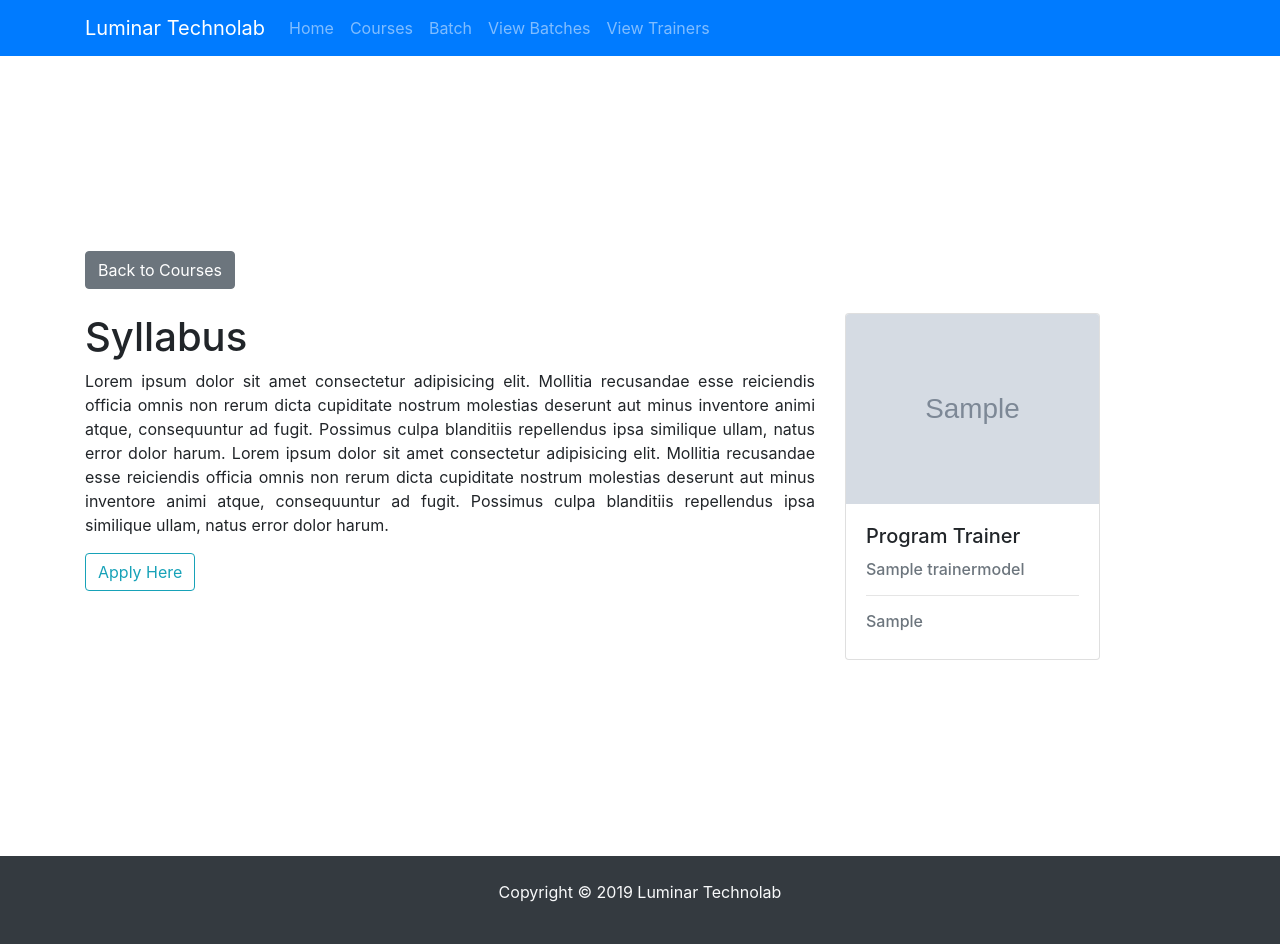
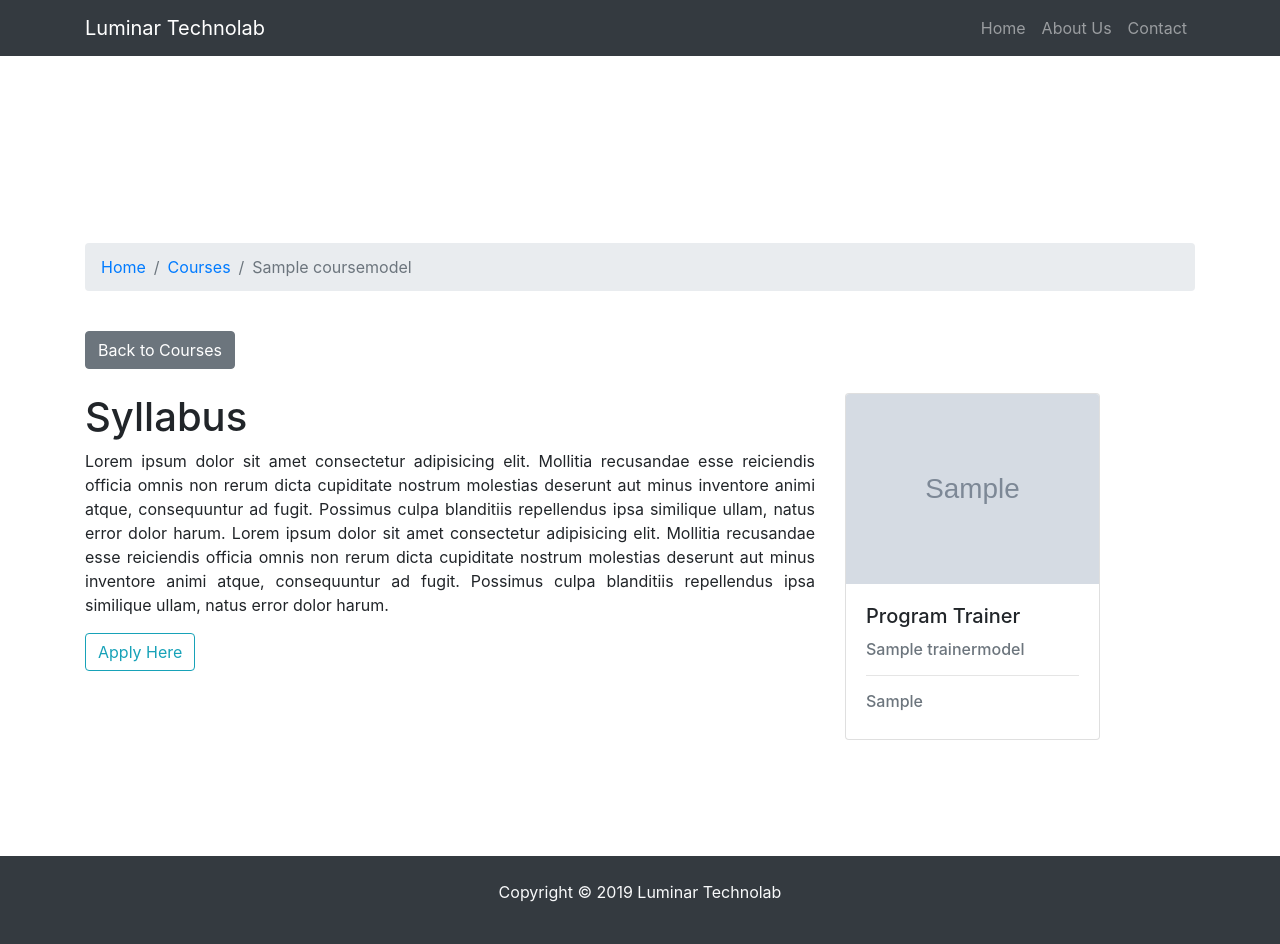
Before and after one commit to jissmonjose/students-courses-app, a Django app: page /student/1 in a window 1280 px wide. Run offline with Django 3.2, Linux system fonts and the light colour scheme; tables that the repository leaves empty hold one stand-in row (values such as "Sample post"); grey boxes marked "Sample" are stand-in pictures; some libraries are stand-ins or nearby versions.

Commit message:
added breadcrumb features

```diff
--- a/user_reg_proj_root/templates/courseapp/edit_details.html
+++ b/user_reg_proj_root/templates/courseapp/edit_details.html
@@ -1,3 +1,4 @@
+ls'''
 {% extends 'courseapp/base.html' %}
 {% load crispy_form_tags%}
 
--- a/user_reg_proj_root/templates/partial/_navbar.html
+++ b/user_reg_proj_root/templates/partial/_navbar.html
@@ -1,19 +1,20 @@
- <nav class="navbar navbar-expand-lg navbar-dark bg-primary sticky-top">
+ <nav class="navbar navbar-expand-sm navbar-dark bg-dark">
     <div class="container">
-            <a href="{% url 'index_page' %}" class="navbar-brand">Luminar Technolab</a>
-            <button class="navbar-toggler" data-toggle="collapse" data-target="#navlinks">
+      <a href="index.html" class="navbar-brand">Luminar Technolab</a>
+      <button class="navbar-toggler" data-toggle="collapse" data-target="#navbarCollapse">
         <span class="navbar-toggler-icon"></span>
       </button>
-            <div class="collapse navbar-collapse" id="navlinks">
-                <ul class="navbar-nav">
-                    <li class="nav-item"><a class="nav-link" href="{% url 'home' %}">Home</a></li>
-                    <li class="nav-item"><a class="nav-link" href="{% url 'course_list' %}">Courses</a></li>
-                    <li class="nav-item"><a class="nav-link" href="{% url 'batch' %}">Batch</a></li>
-                    <li class="nav-item"><a class="nav-link" href="{% url 'batch_list' %}">View Batches</a></li>
-                    <li class="nav-item"><a class="nav-link" href="{% url 'trainer_view' %}">View Trainers</a></li>
-
-
-
+      <div class="collapse navbar-collapse" id="navbarCollapse">
+        <ul class="navbar-nav ml-auto">
+          <li class="nav-item">
+            <a href="{% url 'index_page' %}" class="nav-link">Home</a>
+          </li>
+          <li class="nav-item">
+            <a href="{% url 'about_page' %}" class="nav-link">About Us</a>
+          </li>
+          <li class="nav-item">
+            <a href="{% url 'contact' %}" class="nav-link">Contact</a>
+          </li>
         </ul>
       </div>
     </div>
--- a/user_reg_proj_root/templates/studentapp/base.html
+++ b/user_reg_proj_root/templates/studentapp/base.html
@@ -9,7 +9,7 @@
     crossorigin="anonymous">
 
     <!-- link to css files -->
-    <link rel="stylesheet" href="{% static 'styles.css' %}">
+    <link rel="stylesheet" href="{% static 'courses.css' %}">
     <link rel="stylesheet" href="{% static 'footer.css' %}">
 
     <title>Document</title>
--- a/user_reg_proj_root/templates/studentapp/each_course.html
+++ b/user_reg_proj_root/templates/studentapp/each_course.html
@@ -12,6 +12,21 @@
     </div>
 </section>
 
+<!--breadcrumb -->
+<section id="bc" class="mt-3">
+    <div class="container">
+
+      <nav aria-label="breadcrumb">
+        <ol class="breadcrumb">
+          <li class="breadcrumb-item"><a href="{% url 'index_page' %}">Home</a></li>
+          <li class="breadcrumb-item"><a href="{% url 'course_view' %}">Courses</a></li>
+          <li class="breadcrumb-item active" aria-current="page">{{course.name}}</li>
+        </ol>
+      </nav>
+    </div>
+</section>
+
+<!--button-->
 <section id="courses" class="py-4">
 
     <div class="container">
--- a/user_reg_proj_root/templates/userapp/about.html
+++ b/user_reg_proj_root/templates/userapp/about.html
@@ -143,6 +143,7 @@
       slideToScroll: 1
     });
 
+
   </script>
 </body>
 
--- a/user_reg_proj_root/templates/userapp/contact.html
+++ b/user_reg_proj_root/templates/userapp/contact.html
@@ -75,7 +75,7 @@
 
 <!--      submit button -->
         <div class="form-group">
-          <button type="submit" class="btn btn-outline-danger">Submit</button>
+          <button type="submit" class="btn btn-outline-info btn-block">Submit</button>
         </div>
 
     </form>
--- a/user_reg_proj_root/userapp/urls.py
+++ b/user_reg_proj_root/userapp/urls.py
@@ -6,10 +6,12 @@
 
 urlpatterns = [
     path('register/', views.register, name='register'),
-    path('home/', views.home, name='home'),
+    path('admin_home/', views.home, name='home'),
     path('', views.index_page, name='index_page'),
     path('about/', views.about_page, name='about_page'),
     path('contact/', views.contact, name='contact'),
+    path('view_students/', views.view_students, name='view_students'),
+    path('<int:stud_id>', views.each_student_details, name='each_student_details'),
     path('login/', auth_views.LoginView.as_view(template_name='userapp/login.html'), name='login'),
     path('logout/', auth_views.LogoutView.as_view(template_name='userapp/logout.html'), name='logout'),
 
```
Also changed, not shown: user_reg_proj_root/templates/batchapp/batches.html (+8 -4 lines), user_reg_proj_root/templates/courseapp/courselist.html (+9 -4 lines), user_reg_proj_root/templates/studentapp/courses.html (+11 -1 lines), user_reg_proj_root/templates/userapp/each_stud_details.html (added, +50 -0 lines), user_reg_proj_root/templates/userapp/home.html (+17 -9 lines), user_reg_proj_root/templates/userapp/students.html (added, +28 -0 lines), user_reg_proj_root/userapp/views.py (+20 -1 lines). Lines whose indentation alone changed are shown as unchanged.
